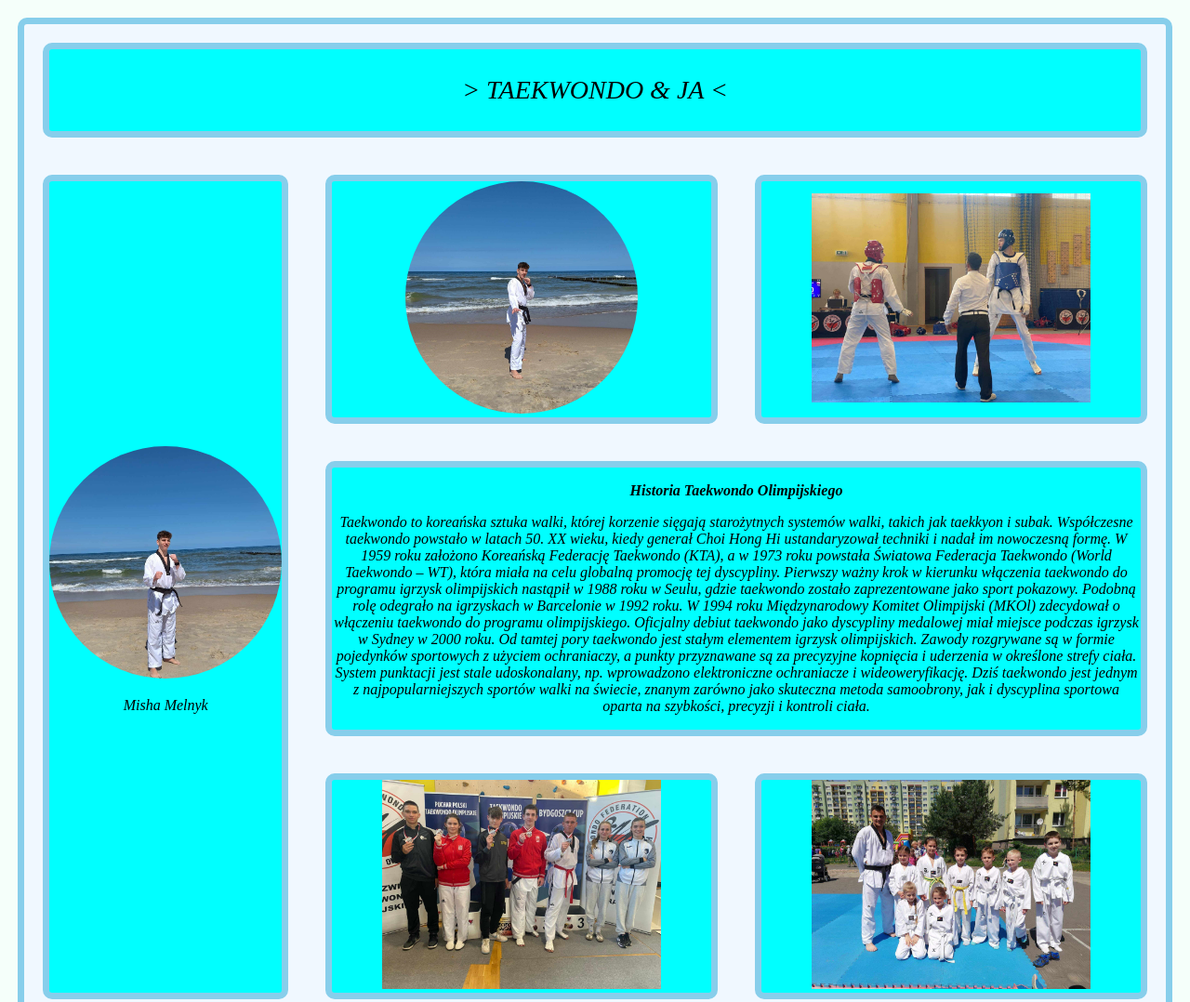
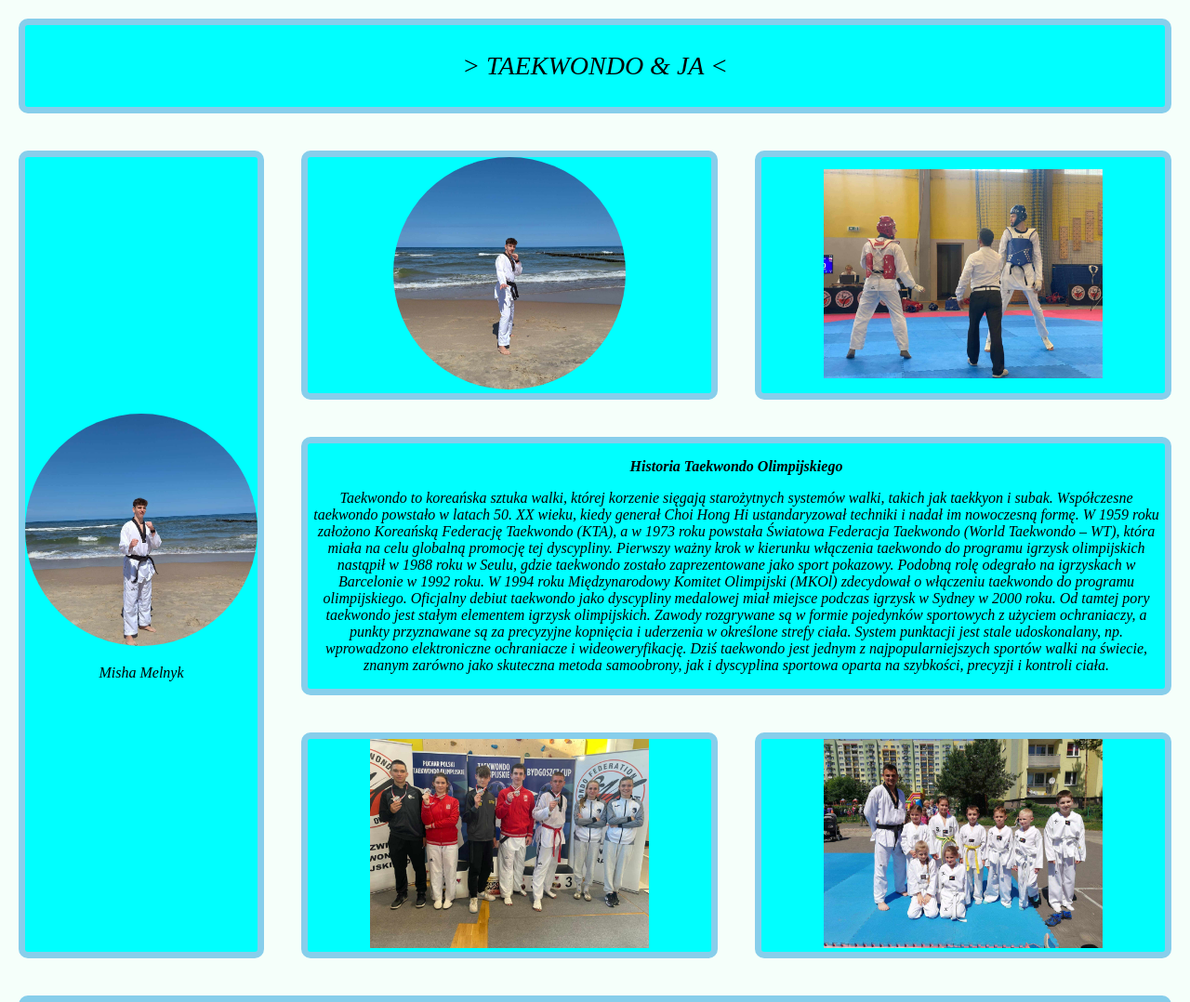
Before and after one commit to misxa-melka/misxa-melka.github.io, a plain HTML site: page index.html in a window 1280 px wide. Shown: the top 1078 px of the page at 93% size. Drawn offline with Linux system fonts and the light colour scheme.

Commit message:
stylesheet.css

```diff
--- a/stylesheet.css
+++ b/stylesheet.css
@@ -10,10 +10,6 @@ main {
     "top-box top-box top-box"
     "left-box right-box right-box"
     "bottom-box bottom-box bottom-box";
-    margin: 1.5%;
-    background-color: aliceblue;
-    border: 7px solid skyblue;
-    border-radius: 10px;
 }
 
 .top-box {
```
